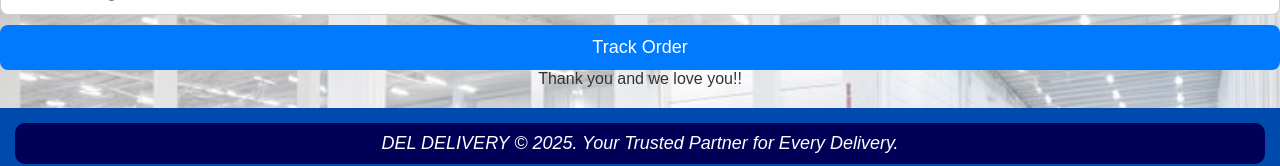
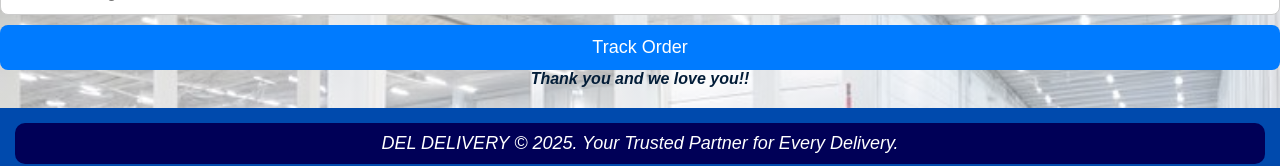
Before and after one commit to Nathanaelweb/DHL-DELIVERY, a plain HTML site: page track.html in a window 1280 px wide. Shown: the part 165-331 px from the top of the page. Drawn offline with Linux system fonts and the light colour scheme.

Commit message:
Update style.css

```diff
--- a/style.css
+++ b/style.css
@@ -565,3 +565,8 @@ button:hover {
 .draggable {
     cursor: grab;
 }
+p1{
+    font-style: italic;
+    font-weight: bold;
+  color: #031d38;
+}
```
